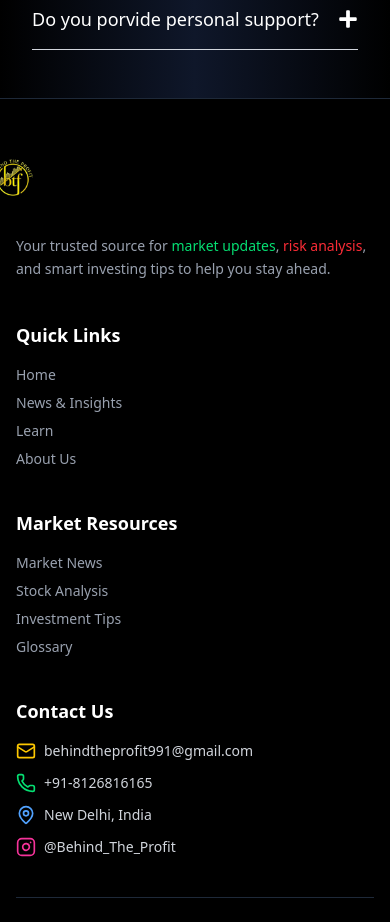
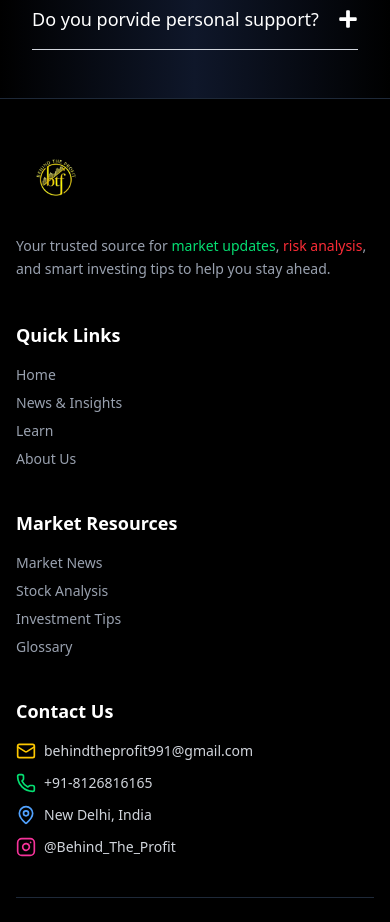
Before and after one commit to Anmolsharma1228/behindtheprofitportal, a React (Vite) app: page /Learn in a window 390 px wide. Shown: the part 4300-5222 px from the top of the page. Built offline with nearby package versions, Linux system fonts and the light colour scheme.

Commit message:
fix the podition of logo in the footer

```diff
--- a/src/components/Footer.jsx
+++ b/src/components/Footer.jsx
@@ -19,7 +19,7 @@ export default function Footer() {
             {/* <h2 className="text-2xl font-bold text-yellow-400">
               BehindTheProfit
             </h2> */}
-            <img src={logo2} className="ml-[-43px] w-[80px] sm:w-[120px] h-auto object-contain" />
+            <img src={logo2} className="md:ml-[-43px] w-[80px] sm:w-[120px] h-auto object-contain" />
             <p className="mt-4 text-sm text-gray-400 leading-relaxed">
               Your trusted source for{" "}
               <span className="text-green-400">market updates</span>,{" "}
```
